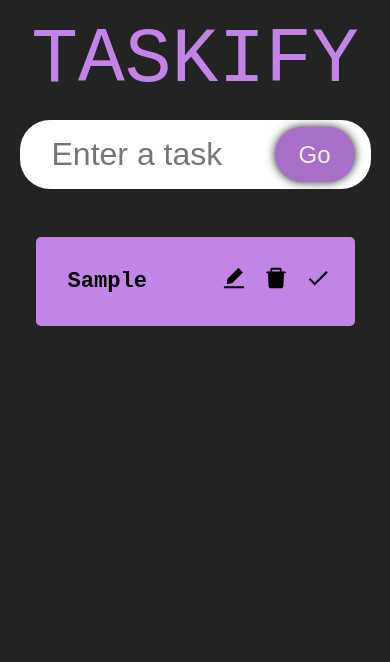
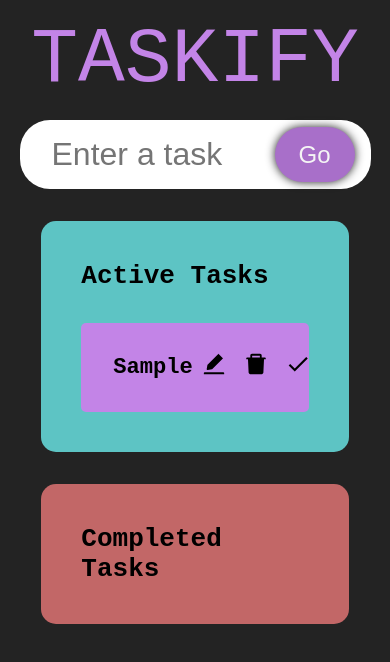
Before and after one commit to rondindon/typescript-todolist, a React (Create React App) app: page / in a window 390 px wide. Both pictures are taken after typing "Sample" into the empty fields and a click on the button "Go". Shown: the top 662 px of the page. Built offline with nearby package versions, Linux system fonts and the light colour scheme.

Commit message:
beautiful dnd react

```diff
--- a/package.json
+++ b/package.json
@@ -9,8 +9,10 @@
     "@types/jest": "^27.5.2",
     "@types/node": "^16.18.41",
     "@types/react": "^18.2.20",
+    "@types/react-beautiful-dnd": "^13.1.4",
     "@types/react-dom": "^18.2.7",
     "react": "^18.2.0",
+    "react-beautiful-dnd": "^13.1.1",
     "react-dom": "^18.2.0",
     "react-icons": "^4.10.1",
     "react-scripts": "^5.0.1",
--- a/src/App.scss
+++ b/src/App.scss
@@ -1,6 +1,6 @@
 .App{
-    width: 100vw;
-    height: 100vh;
+    max-width: 100vw;
+    min-height: 100vh;
     display: flex;
     flex-direction: column;
     align-items: center;
--- a/src/App.tsx
+++ b/src/App.tsx
@@ -3,6 +3,7 @@ import './App.scss';
 import { InputField } from './components/InputField';
 import { Todo } from './components/Model';
 import { Todolist } from './components/Todolist';
+import {DragDropContext, DropResult} from 'react-beautiful-dnd'
 
 // let name: string;
 // let age: number;
@@ -43,7 +44,8 @@ import { Todolist } from './components/Todolist';
 const App: React.FC = () => {
 
   const [todo,setTodo] =  useState<string>("");
-  const [todos, setTodos] = useState<Todo[]>([])
+  const [todos, setTodos] = useState<Todo[]>([]);
+  const [completedTodos, setCompletedTodos] = useState<Todo[]>([]);
 
   const handleAdd = (event: React.FormEvent) => {
     event.preventDefault();
@@ -54,16 +56,50 @@ const App: React.FC = () => {
     }
   }
 
+  const onDragEnd = (result:DropResult) => {
+
+    const {source, destination } = result;
+
+    if(!destination) return;
+
+
+    if(destination.droppableId === source.droppableId && destination.index === source.index) return;
+
+    let add;
+    let active = todos;
+    let complete = completedTodos;
+
+    if(source.droppableId === 'TodosList'){
+      add = active[source.index];
+      active.splice(source.index, 1);
+    }else{
+      add = complete[source.index];
+      complete.splice(source.index, 1);
+    }
+
+    if(destination.droppableId === 'TodosList'){
+      active.splice(destination.index,0,add);
+    }else{
+      complete.splice(destination.index,0,add);
+    }
+
+    setCompletedTodos(complete);
+    setTodos(active);
+
+  };
+
   return (
+    <DragDropContext onDragEnd={(onDragEnd)}>
     <div className="App">
 
       <span className='heading'>Taskify</span>
 
       <InputField todo={todo} setTodo={setTodo} handleAdd={handleAdd}/>
 
-      <Todolist todos={todos} setTodos={setTodos}/>
+      <Todolist todos={todos} setTodos={setTodos} completedTodos={completedTodos} setCompletedTodos={setCompletedTodos}/>
 
     </div>
+    </DragDropContext>
   );
 }
 
--- a/src/components/SingleTodo.tsx
+++ b/src/components/SingleTodo.tsx
@@ -2,14 +2,16 @@ import React,{useState,useRef,useEffect} from 'react'
 import { Todo } from './Model';
 import {AiFillEdit,AiFillDelete} from 'react-icons/ai'
 import {MdDone} from 'react-icons/md'
+import { Draggable } from 'react-beautiful-dnd';
 
 interface Props {
+    index: number;
     todo: Todo;
     todos: Todo[];
     setTodos: React.Dispatch<React.SetStateAction<Todo[]>>;
 }
 
-export const SingleTodo = ({todo,todos,setTodos} : Props) => {
+export const SingleTodo = ({index,todo,todos,setTodos} : Props) => {
 
     const [edit, setEdit] = useState<boolean>(false);
     const [editTodo, setEditTodo] = useState<string>(todo.todo);
@@ -39,7 +41,10 @@ export const SingleTodo = ({todo,todos,setTodos} : Props) => {
     },[edit]);
 
   return (
-    <form className='todos-single' onSubmit={(event) => handleEdit(event,todo.id)}>
+    <Draggable draggableId={todo.id.toString()} index={index}>
+        {
+            (provided,snapshot) => (
+                <form {...provided.draggableProps} {...provided.dragHandleProps} ref={provided.innerRef} className={`todos-single ${snapshot.isDragging ? "drag" : " "}`} onSubmit={(event) => handleEdit(event,todo.id)}>
 
                 {
                     edit ? (
@@ -70,6 +75,9 @@ export const SingleTodo = ({todo,todos,setTodos} : Props) => {
                 </div>
 
             </form>
+            )
+        }
+    </Draggable>
 
     )
 }
--- a/src/components/Todolist.tsx
+++ b/src/components/Todolist.tsx
@@ -2,20 +2,72 @@ import React from 'react'
 import './styles.scss'
 import { Todo } from './Model';
 import { SingleTodo } from './SingleTodo';
+import { Droppable } from 'react-beautiful-dnd';
 
 interface Props{
     todos:Todo[];
     setTodos: React.Dispatch<React.SetStateAction<Todo[]>>;
+    completedTodos: Todo[];
+    setCompletedTodos: React.Dispatch<React.SetStateAction<Todo[]>>;
 }
 
-export const Todolist: React.FC<Props> = ({todos,setTodos} : Props) => {
+export const Todolist: React.FC<Props> = ({todos,setTodos, completedTodos, setCompletedTodos} : Props) => {
   return (
-    <div className='todos'>
+    // <div className='todos'>
 
-        {todos.map(todo => (
-            <SingleTodo todo={todo} key={todo.id} todos={todos} setTodos={setTodos} />
-        ))}
+    //     {todos.map(todo => (
+    //         <SingleTodo todo={todo} key={todo.id} todos={todos} setTodos={setTodos} />
+    //     ))}
+
+    // </div>
+
+    <div className='container'>
+
+      <Droppable droppableId='TodosList'>
+        {
+          (provided,snapshot) => (
+
+              <div className={`todos ${snapshot.isDraggingOver ? "drag-active" : ""}`} ref={provided.innerRef} {...provided.droppableProps}>
+
+              <span className='todos-header'>Active Tasks</span>
+              {
+                todos.map((todo,index) =>(
+                  <SingleTodo index={index} todo={todo} todos={todos} key={todo.id} setTodos={setTodos}/>
+                ))
+              }
+            {provided.placeholder}
+
+            </div>
+
+          )
+        }
+
+      </Droppable>
+
+
+      <Droppable droppableId='TodosRemove'>
+        {
+          (provided,snapshot) => (
+
+            <div className={`todos remove ${snapshot.isDraggingOver ? "drag-remove" : ""}`} ref={provided.innerRef} {...provided.droppableProps}>
+
+            <span className='todos-header'>Completed Tasks</span>
+              {
+                completedTodos.map((todo,index) =>(
+                  <SingleTodo index={index} todo={todo} todos={completedTodos} key={todo.id} setTodos={setCompletedTodos}/>
+                ))
+              }
+
+              {provided.placeholder}
+
+
+            </div>
+
+          )
+        }
+        </Droppable>
 
     </div>
-  )
+
+  );
 };
--- a/src/components/styles.scss
+++ b/src/components/styles.scss
@@ -44,22 +44,45 @@
     }
 }
 
+.container{
+    display: flex;
+    justify-content: space-between;
+    width: 95%;
+    margin-top: 2rem;
+}
+
 .todos{
     display: flex;
-    justify-content: space-evenly;
-    width: 90%;
-    flex-wrap: wrap;
-    margin-top: 2rem;
+    width: 45%;
+    height: 100%;
+    flex-direction: column;
+    background-color: rgb(93, 196, 196);
+    padding: 1.5rem;
+    border-radius: 15px;
+    transition: .3s;
+
+    .todos-header{
+        font-size: 2em;
+        font-weight: bold;
+        color: rgb(0, 0, 0);
+        padding: 1rem;
+    }
 }
 
 .todos-single{
     display: flex;
-    width: 25%;
     border-radius: 5px;
     padding: 1.5rem;
     background-color: rgb(195, 132, 231);
     margin: 1rem;
     font-weight: bold;
+    transition: .2s;
+
+    &:hover{
+        box-shadow: 3px 3px 10px 0px rgba(0,0,0,0.3);
+        cursor: pointer;
+        transform: scale(1.03);
+    }
 
     .todos-single-text{
         flex: 1;
@@ -90,6 +113,22 @@
     }
 }
 
+.remove{
+    background-color: rgb(194, 103, 103);
+}
+
+.drag-remove{
+    background-color: rgb(240, 128, 128);
+}
+
+.drag-active{
+    background-color: rgb(99, 236, 236);
+}
+
+.drag{
+    box-shadow: 0 0 20px rgba(0,0,0,1);
+}
+
 @media (max-width:1000px){
     .input{
         width: 90%;
@@ -98,8 +137,17 @@
     .todos{
         width: 90%;
     }
+}
 
-    .todos-single{
-        width: 100%;
+@media (max-width:1200px){
+    .container{
+        flex-direction: column;
+        align-items: center;
+        justify-content: center;
+        gap: 2rem;
+
+        .todos{
+            width: 70%;
+        }
     }
 }
--- a/src/index.tsx
+++ b/src/index.tsx
@@ -8,9 +8,9 @@ const root = ReactDOM.createRoot(
   document.getElementById('root') as HTMLElement
 );
 root.render(
-  <React.StrictMode>
+
     <App />
-  </React.StrictMode>
+
 );
 
 // If you want to start measuring performance in your app, pass a function
```
Also changed, not shown: 1 other file (tests, documents, lock files or other folders). Lines whose indentation alone changed are shown as unchanged.
